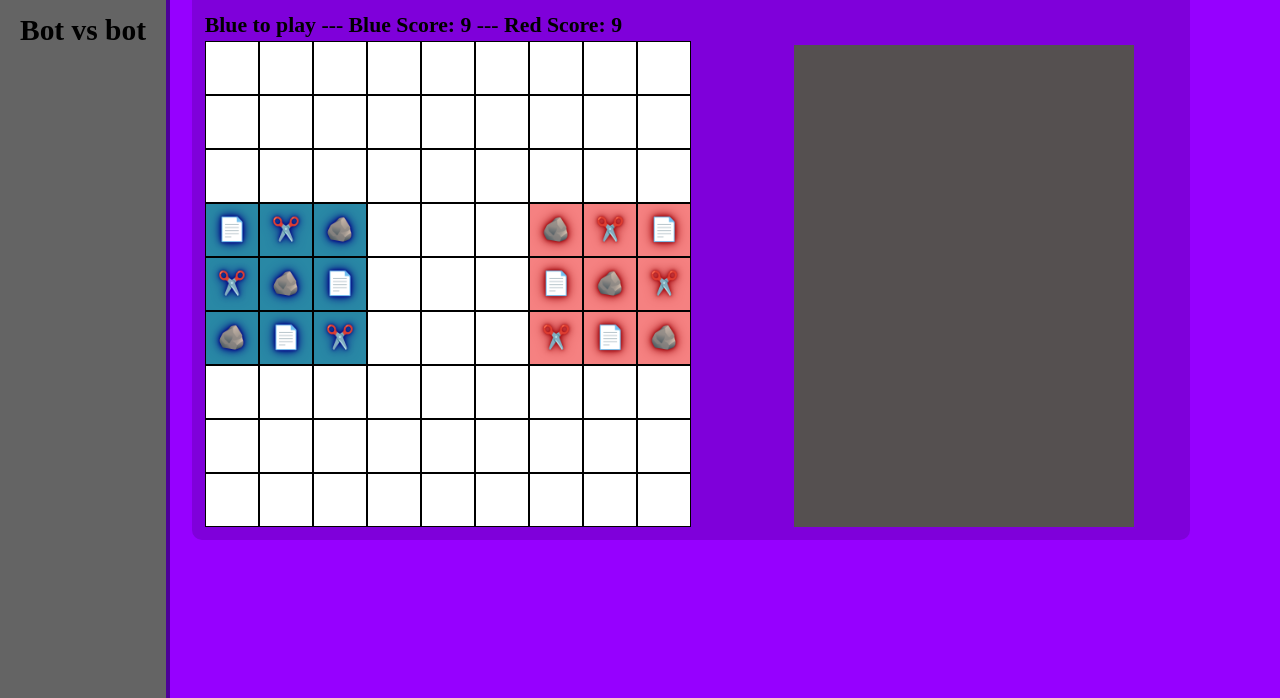
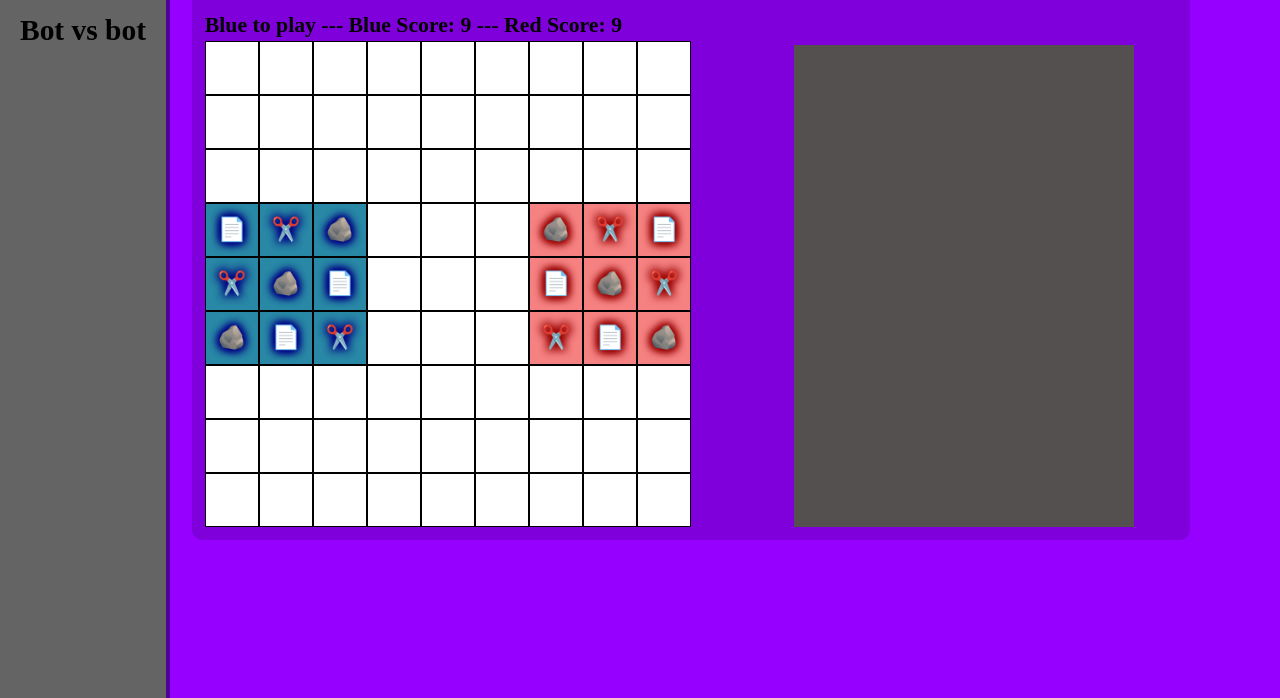
Before and after one commit to MatBou314/echec-roche-papier-ciseaux, a plain HTML site: page index.html in a window 1280 px wide. Shown: the part 102-800 px from the top of the page. Drawn offline with Linux system fonts and the light colour scheme.

Commit message:
Update style.css

```diff
--- a/style.css
+++ b/style.css
@@ -71,11 +71,19 @@ h1 {
 }
 
 .shadow-piece-bleu {
-  text-shadow: 0px 0px 3px rgb(0, 0, 133), 0px 0px 6px rgb(0, 0, 133), 0px 0px 13px rgb(0, 0, 133);
+  text-shadow:
+    1px 1px 10px rgb(0, 0, 133),
+    1px -1px 10px rgb(0, 0, 133),
+    -1px 1px 10px rgb(0, 0, 133),
+    -1px -1px 10px rgb(0, 0, 133);
 }
 
 .shadow-piece-rouge {
-  text-shadow: 0px 0px 3px rgb(155, 0, 8), 0px 0px 6px rgb(155, 0, 8), 0px 0px 13px rgb(155, 0, 8);
+  text-shadow:
+    1px 1px 10px rgb(150, 0, 0),
+    1px -1px 10px rgb(150, 0, 0),
+    -1px 1px 10px rgb(150, 0, 0),
+    -1px -1px 10px rgb(150, 0, 0);
 }
 
 .case-select {
```
